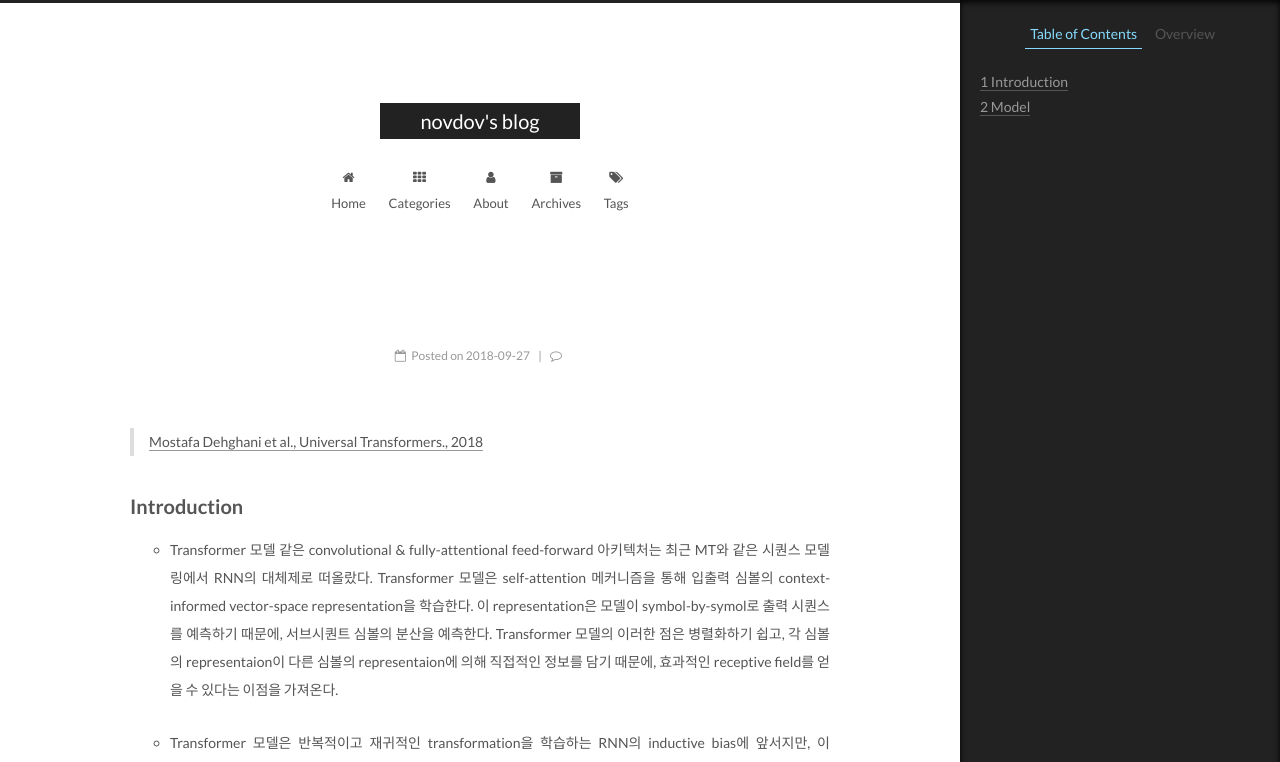
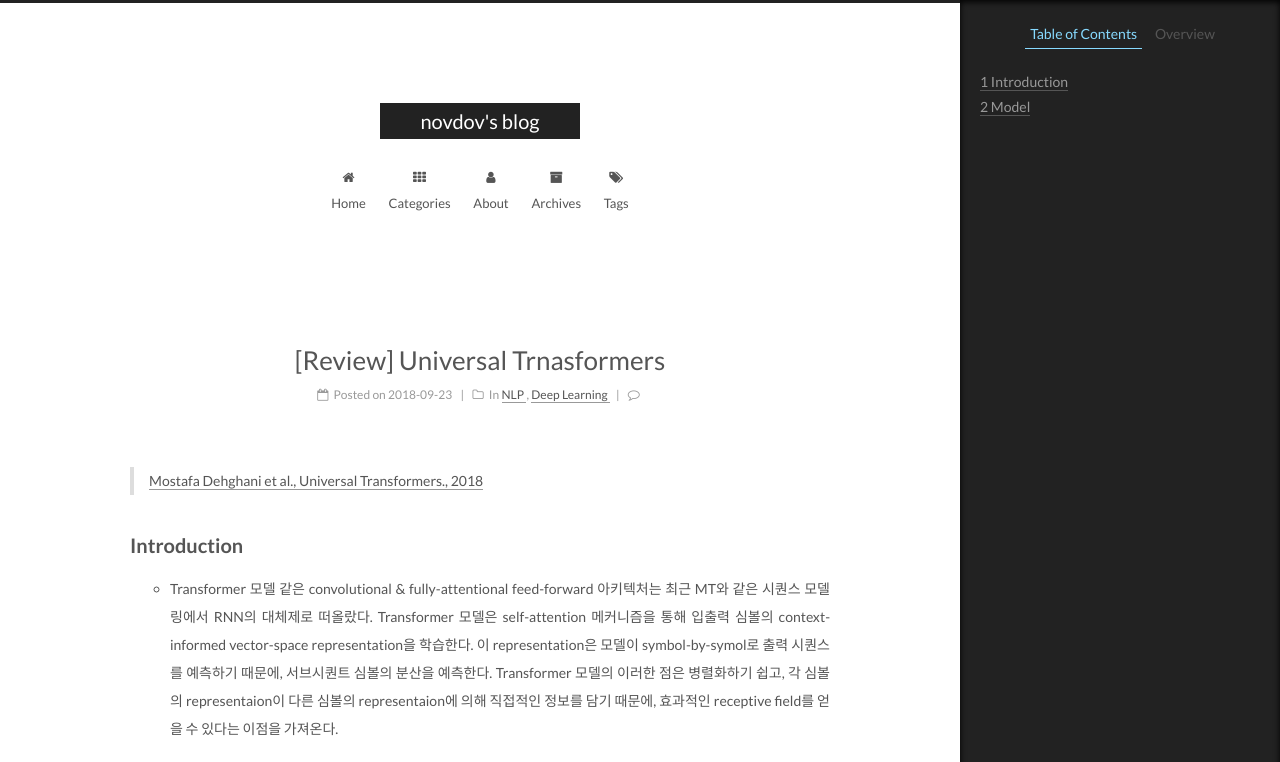
Before and after one commit to novdov/novdov.github.io, a Jekyll site: the page built from _posts/2018-09-23-Review-Universal_Transformers.md, in a window 1280 px wide and 1400 px high. Shown: the top 762 px of the window. Built offline with Jekyll 4.4.1, drawn with Linux system fonts in a browser that asks for light colours; formulas are drawn with MathJax 3; comment, search, counter and statistics services are not loaded; some of the changed text lies outside the part shown.

Commit message:
new post

```diff
--- a/_posts/2018-09-23-Review-Universal_Transformers.md
+++ b/_posts/2018-09-23-Review-Universal_Transformers.md
@@ -1,5 +1,5 @@
 ---
-title: [Review] Universal Trnasformers
+title: '[Review] Universal Trnasformers'
 date: 2018-09-23 09:23:00
 description: 계산적으로 일반화하기 어렵고, RNN에 비해 간단한 태스크도 잘 처리 못했던 기존의 Trnaformer 모델을 개선한 Universal Transformers 모델을 소개한 논문을 리뷰합니다.
 categories:
```
